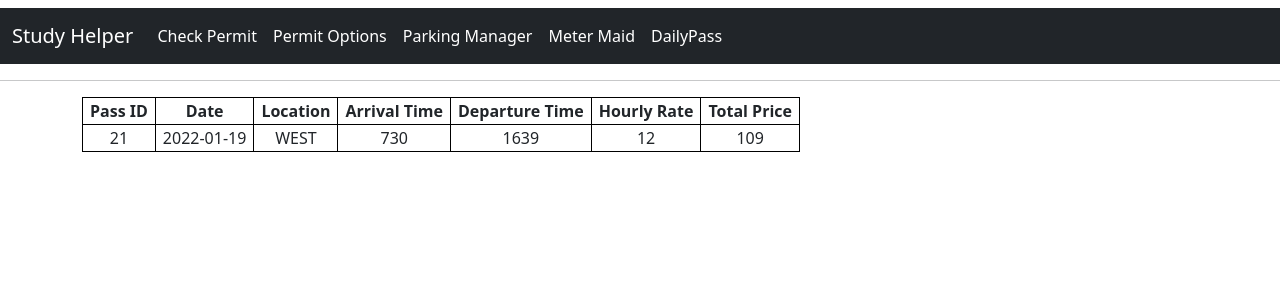
After one commit to EtienneDevictor/Parking-Lot-Managing-Database, a Flask app: page /DailyPass in a window 1280 px wide. The commit adds this page. Shown: the top 300 px of the page. Run offline with Flask 2, Linux system fonts and the light colour scheme; data comes from the database, SQL or seed files in the repository.

Commit message:
all the base form queries inputed and tested. No user input handling yet

```diff
--- a/app/forms.py
+++ b/app/forms.py
@@ -3,5 +3,6 @@ from wtforms import StringField, BooleanField, SubmitField, IntegerField
 from wtforms import validators
 from wtforms.validators import DataRequired, NumberRange
 
-class PermitHolderForm(FlaskForm):
+class IntForm(FlaskForm):
     school_id = IntegerField('School Id', validators=[DataRequired()])
+    search    =  SubmitField('Search')
--- a/app/routes.py
+++ b/app/routes.py
@@ -16,3 +16,57 @@ def options():
     cur.execute("Select * from PERMIT_TYPE_TABLE;")
     rows = cur.fetchall()
     return render_template('options.html', rows=rows)
+
+@parking.route('/PermitHolder')
+def holder():
+    form = IntForm()
+    conn = create_connection(basedir + '/Parking.db')
+    cur = conn.cursor()
+    cur.execute("""Select p.ID, p.FIRST_NAME, p.LAST_NAME, p.EMAIL, p.TYPE_OF_HOLDER , c.MODEL, c.YEAR, c.COLOR, c.TYPE_OF_CAR, c.LISENCE_PLATE, m.START_DATE, date(m.START_DATE, '+'||t.NUMBER_OF_MONTHS||' month') as END_DATE, t.DAYS_A_WEEK
+                    from PERMIT_HOLDER_TABLE as p
+                    left join CAR_TABLE as c on c.SCHOOL_FK_ID = p.ID
+                    left join Permit_Table as m on m.SCHOOL_FK_ID = p.ID
+                    left join PERMIT_TYPE_TABLE as t on m.PERMIT_TYPE_FK = t.PERMIT_TYPE_ID""")
+    rows = cur.fetchall()
+    return render_template('holder.html', rows=rows, form=form)
+
+@parking.route('/ParkingManager')
+def manager():
+    form = IntForm()
+    conn = create_connection(basedir + '/Parking.db')
+    cur = conn.cursor()
+    cur.execute("""Select p.Location, p.RESERVED_SLOTS, p.Total_Number_slots, avg(d.total_daily_parking)
+                    from Parking_table as p
+                    join daily_parking_table as d on d.location_pk_fk = p.LOCATION
+                    where d.date_pk >= Current_date - '6 month'
+                    group by p.LOCATION;""")
+    rows = cur.fetchall()
+    return render_template('manager.html', rows = rows, form = form)
+
+@parking.route('/MeterMaid')
+def maid():
+    form = IntForm()
+    conn = create_connection(basedir + '/Parking.db')
+    cur = conn.cursor()
+    cur.execute("""Select c.Model, c.Year, c.color, c.type_of_car, c.lisence_plate, m.start_date, date(m.START_DATE, '+'||t.NUMBER_OF_MONTHS||' month') as END_DATE
+                        from PERMIT_HOLDER_TABLE as p
+                        left join CAR_TABLE as c on c.SCHOOL_FK_ID = p.ID
+                        left join Permit_Table as m on m.SCHOOL_FK_ID = p.ID
+                        left join PERMIT_TYPE_TABLE as t on m.PERMIT_TYPE_FK = t.PERMIT_TYPE_ID
+                        where c.lisence_plate = '6TRJ244' and END_DATE >= CURRENT_DATE
+                        order by end_date DESC
+                        limit 1;""")
+    rows = cur.fetchall()
+    return render_template('maid.html', rows=rows, form = form)
+
+@parking.route('/DailyPass')
+def daily():
+    form = IntForm()
+    conn = create_connection(basedir + '/Parking.db')
+    cur = conn.cursor()
+    cur.execute("""Select DAY_PASS_ID , DATE_FK as Day, location_fk as location, ARRIVAL_TIME, DEPARTURE_TIME, HOURLY_RATE,  HOURLY_RATE * (DEPARTURE_TIME - ARRIVAL_TIME) / 100 as Total_Price
+                        From DAY_PASS_TABLE
+                        where DAY_PASS_ID = 21
+                    """)
+    rows = cur.fetchall()
+    return render_template('daily.html', rows=rows, form = form)
--- a/app/templates/base.html
+++ b/app/templates/base.html
@@ -40,10 +40,11 @@
                 </button>
                 <div class="collapse navbar-collapse" id="navbarSupportedContent">
                     <ul class="navbar-nav me-auto mb-2 mb-lg-0">
-                        <li class="nav-item"><a class="nav-link active" aria-current="page" href="/PermitHolder">Permit Holder</a></li>
+                        <li class="nav-item"><a class="nav-link active" aria-current="page" href="/PermitHolder">Check Permit</a></li>
                         <li class="nav-item"><a class="nav-link active" aria-current="page" href="/PermitOptions">Permit Options</a></li>
                         <li class="nav-item"><a class="nav-link active" aria-current="page" href="/ParkingManager">Parking Manager</a></li>
                         <li class="nav-item"><a class="nav-link active" aria-current="page" href="/MeterMaid">Meter Maid</a></li>
+                        <li class="nav-item"><a class="nav-link active" aria-current="page" href="/DailyPass">DailyPass</a></li>
                     </ul>
                     <ul class="navbar-nav ms-auto mb-2 mb-lg-0">
                     </ul>
--- /dev/null
+++ b/app/templates/daily.html
@@ -0,0 +1,21 @@
+{% extends 'base.html' %}
+{% block content %}
+    <table>
+        <tr>
+            <th>Pass ID</th>
+            <th>Date</th>
+            <th>Location</th>
+            <th>Arrival Time</th>
+            <th>Departure Time</th>
+            <th>Hourly Rate</th>
+            <th>Total Price</th>
+        </tr>
+        {% for row in rows %}
+            <tr>
+                {% for col in row %}
+                    <td> {{ col }} </td>
+                {% endfor %}
+            </tr>
+        {% endfor %}
+    </table>
+{% endblock %}
```
Also changed, not shown: app/templates/holder.html (added, +26 -0 lines), app/templates/maid.html (added, +20 -0 lines), app/templates/manager.html (added, +18 -0 lines), app/FINAL PROJECT VER 1.2.0.db (added), app/Parking.db.
